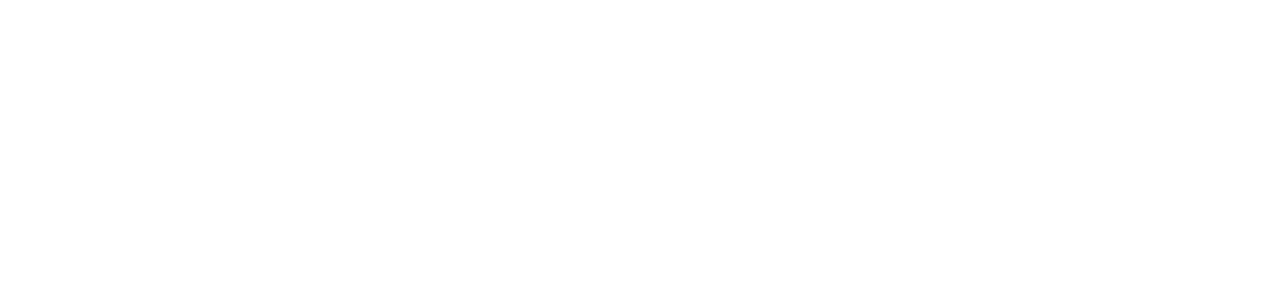
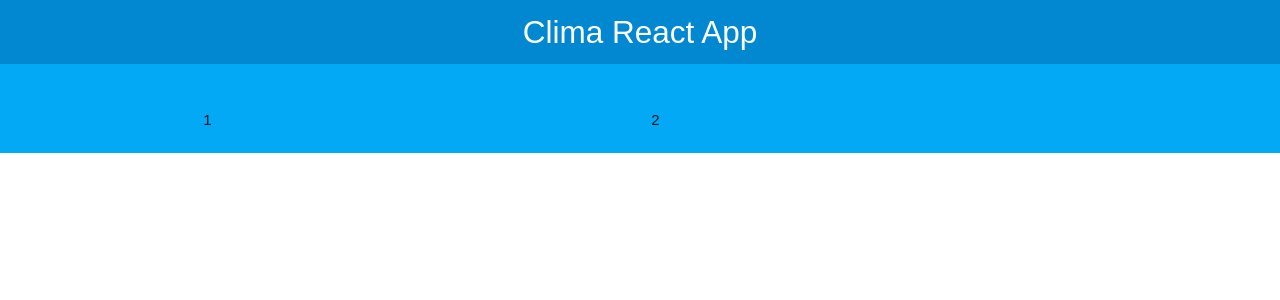
Before and after one commit to AttilioGiglio/Weather_API, a React (Create React App) app: page / in a window 1280 px wide. Shown: the top 300 px of the page. Built offline with nearby package versions, Linux system fonts and the light colour scheme.

Commit message:
adding a header

```diff
--- a/public/index.html
+++ b/public/index.html
@@ -4,8 +4,16 @@
     <meta charset="utf-8" />
     <meta name="viewport" content="width=device-width, initial-scale=1" />
     <title>Weather App</title>
+    <link rel="stylesheet" href="https://cdnjs.cloudflare.com/ajax/libs/materialize/1.0.0/css/materialize.min.css">
   </head>
   <body>
     <div id="root"></div>
+    <script src="https://cdnjs.cloudflare.com/ajax/libs/materialize/1.0.0-rc.2/js/materialize.min.js"></script>
+  <script>
+    document.addEventListener('DOMContentLoaded', function() {
+        var elementos = document.querySelectorAll('select');
+      M.FormSelect.init(elementos);
+    });
+  </script>
   </body>
 </html>
--- a/src/App.css
+++ /dev/null
@@ -1,38 +0,0 @@
-.App {
-  text-align: center;
-}
-
-.App-logo {
-  height: 40vmin;
-  pointer-events: none;
-}
-
-@media (prefers-reduced-motion: no-preference) {
-  .App-logo {
-    animation: App-logo-spin infinite 20s linear;
-  }
-}
-
-.App-header {
-  background-color: #282c34;
-  min-height: 100vh;
-  display: flex;
-  flex-direction: column;
-  align-items: center;
-  justify-content: center;
-  font-size: calc(10px + 2vmin);
-  color: white;
-}
-
-.App-link {
-  color: #61dafb;
-}
-
-@keyframes App-logo-spin {
-  from {
-    transform: rotate(0deg);
-  }
-  to {
-    transform: rotate(360deg);
-  }
-}
--- a/src/App.js
+++ b/src/App.js
@@ -1,10 +1,25 @@
-import React from 'react';
-import './App.css';
+import React, { Fragment } from 'react';
+import Header from './Components/Header'
 
 function App() {
   return (
-    <div className="App">
-    </div>
+    <Fragment>
+      <Header
+        titulo='Clima React App'
+      />
+      <div className='contenedor-form'>
+        <div className='container'>
+          <div className='row'>
+            <div className='col m6 s12'>
+              1
+            </div>
+            <div className='col m6 s12'>
+              2
+            </div>
+          </div>
+        </div>
+      </div>
+    </Fragment>
   );
 }
 
--- /dev/null
+++ b/src/Components/Header.js
@@ -0,0 +1,13 @@
+import React from 'react'
+
+const Header = ({ titulo }) => {
+    return (
+        <nav>
+            <div className='nav-wrapper light-blue darken-2'>
+                <a href='#!' className='brand-logo'>{titulo}</a>
+            </div>
+        </nav>
+    )
+}
+
+export default Header
--- a/src/index.css
+++ b/src/index.css
@@ -1,13 +1,79 @@
 body {
   margin: 0;
-  font-family: -apple-system, BlinkMacSystemFont, 'Segoe UI', 'Roboto', 'Oxygen',
-    'Ubuntu', 'Cantarell', 'Fira Sans', 'Droid Sans', 'Helvetica Neue',
-    sans-serif;
-  -webkit-font-smoothing: antialiased;
-  -moz-osx-font-smoothing: grayscale;
+  padding: 0;
+  font-family: sans-serif;
+}
+nav .brand-logo {
+  display: block;
+  text-align: center;
+  position: relative;
+}
+.input-field label {
+  color: white;
 }
 
-code {
-  font-family: source-code-pro, Menlo, Monaco, Consolas, 'Courier New',
-    monospace;
+.input-field input[type=text]:focus + label {
+  color: white;
 }
+
+.input-field input[type=text]:focus {
+  border-bottom: 1px solid white;
+  box-shadow: 0 1px 0 0 #000;
+}
+
+input[type=text]:not(.browser-default) {
+  border-bottom: 1px solid white;
+  color: white;
+}
+input[type=text]:not(.browser-default):focus:not([readonly]) {
+  border-bottom: 1px solid white;
+  -webkit-box-shadow: 0 1px 0 0 white;
+  box-shadow: 0 1px 0 0 white;
+}
+input[type=text]:not(.browser-default):focus:not([readonly]) + label {
+  color: white;
+}
+
+.contenedor-form {
+  padding: 3rem 0 1px 0;
+  background-color: #03a9f4;
+}
+.mensaje {
+  text-align: center;
+  font-size: 2rem;
+}
+.buscador i {
+  width: 100%;
+}
+.error {
+  padding: 1rem!important;
+  color:white;
+  margin-top: 3rem;
+  text-align: center;
+  text-emphasis: left;
+}
+.card-panel h2 {
+  font-size: 1.6rem;
+  text-align: center;
+}
+.card-panel p {
+  text-align: center;
+  font-size: 1.4rem;
+}
+.temperatura {
+  font-size: 4rem!important
+}
+.temperatura span {
+  font-size: 2rem!important;
+  vertical-align: super;
+}
+
+.btn-block {
+  display: block!important;
+}
+
+.error {
+  padding: 1rem!important;
+  text-align: center!important;
+  color: #FFF!important;
+}
```
Also changed, not shown: src/Components/Form.js (added, +11 -0 lines).
